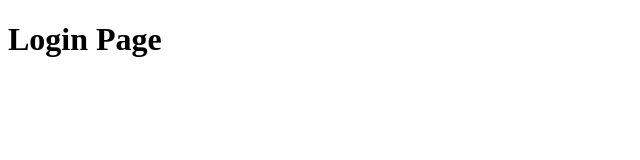
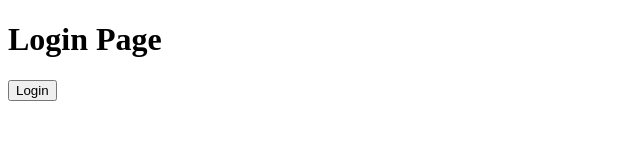
Before and after one commit to dongkki/GitBasicApp, a plain HTML site: page login.html in a window 1280 px wide. Shown: the whole page, without its empty margins (0-640 px from the left). Drawn offline with Linux system fonts and the light colour scheme.

Commit message:
form buttom 추가

```diff
--- a/login.html
+++ b/login.html
@@ -9,7 +9,7 @@
 <body>
     <h1>Login Page</h1>
     <form method="get" action="login.jsp">
-
+        <button click="login()">Login</button>
     </form>
 </body>
 </html>
```
